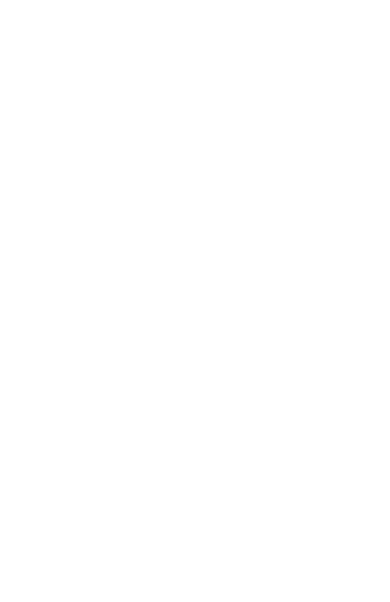
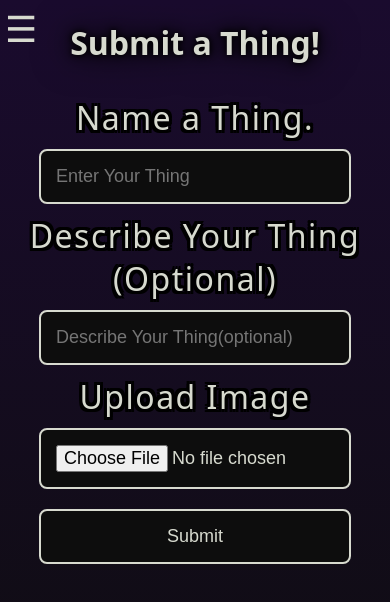
Before and after one commit to dajaks/TheBestThing, a plain HTML site: page submit.html in a window 390 px wide. Drawn offline with Linux system fonts and the light colour scheme; a web font is replaced by a local one.

Commit message:
Submission Page - layout

```diff
--- a/app.js
+++ b/app.js
@@ -9,14 +9,17 @@ const closeBtn = document.querySelector(".close-btn");
 const popupNav = document.querySelector(".popup-nav")
 const navLinks = document.querySelectorAll(".popup-nav a");
 
+if (player1 && player1Text){
 player1.addEventListener("click", () => {
     player1Text.textContent = "Player 1 wins";
 });
+}
 
+if (player2 && player2Text){
 player2.addEventListener("click", () => {
     player2Text.textContent = "Player 2 wins"
 });
-
+}
 navBtn.forEach(btn => {
     btn.addEventListener("click", () => {
         popupNav.classList.add("open");
--- a/resources/css/style.css
+++ b/resources/css/style.css
@@ -25,6 +25,8 @@ h1 {
   color: rgb(215, 218, 207);
   font-size: clamp(90px, 4rem + 2vw, 100px);
   font-family: "Sansita Swashed", system-ui;
+
+
   font-optical-sizing: auto;
   font-weight: 700;
   font-style: normal;
@@ -54,9 +56,7 @@ h2 {
 /* ===============
   NAV
   ================== */
-  .odd-nav {
-    display: none;
-  }
+
   .nav-toggle {
     color: rgb(215, 218, 207);
     position: absolute;
@@ -93,8 +93,23 @@ h2 {
     right: 15px;
     transition: color .3s ease;
     cursor: pointer;
+  }
+
+  .close-btn{
+        text-shadow:
+      -1px -1px 0 black,
+      1px -1px 0 black,
+      -1px  1px 0 black,
+      1px  1px 0 black,
+      0   -1px 0 black,
+      0    1px 0 black,
+      -1px  0   0 black,
+      1px  0   0 black;
 
   }
+
+
+
   .popup-nav a {
     text-decoration: none;
       color: rgb(215, 218, 207);
@@ -206,6 +221,72 @@ header {
 }
 
 /* ===================
+   SUBMISSION FORM
+   =================== */
+
+.submission-container {
+  display: flex;
+  flex-direction: column;
+  align-items: center;
+
+}
+
+.submission-form {
+  display: flex;
+  flex-direction: column;
+  justify-content: center;
+  align-items: center;
+}
+
+.submission-form label {
+  font-size: 32px;
+  color: rgb(215, 218, 207);
+  margin: 10px 10px;
+  font-family: "Sansita Swashed", system-ui;
+  font-weight: 500;
+  letter-spacing: 1.5px;
+  text-shadow:
+    -3px -3px 0 black,
+     3px -3px 0 black,
+    -3px  3px 0 black,
+     3px  3px 0 black,
+     0   -3px 0 black,
+     0    3px 0 black,
+    -3px  0   0 black,
+     3px  0   0 black;
+  text-align: center;
+  box-sizing: border-box;
+}
+
+.submission-form input,
+.submission-form textarea,
+.submission-form button {
+  width: 100%;
+  max-width: 100%;
+  font-family: Arial, Helvetica, sans-serif;
+  font-size: 18px;
+}
+
+.submission-form input,
+.submission-form textare {
+  border: 2px solid rgb(215, 218, 207);
+  border-radius: 8px;
+  color: rgb(215, 218, 207);
+  background-color: #0d0d0d;
+   font-family: Arial, Helvetica, sans-serif;
+
+}
+
+.submission-form button {
+  margin-top: 20px;
+    border: 2px solid rgb(215, 218, 207);
+  border-radius: 8px;
+  color: rgb(215, 218, 207);
+  background-color: #0d0d0d;
+   font-family: Arial, Helvetica, sans-serif;
+}
+
+/* ===================
    MEDIA QUERIES
    =================== */
 
@@ -260,9 +341,40 @@ header {
     font-size: 36px;
     cursor: pointer;
   }
-   .odd-nav {
-    display: none;
+
+
+  /*
+    ====SUBMISSION FORM
+    */
+
+  .submission-container {
+    display: flex;
+    flex-direction: column;
+    align-items: center;
+    justify-content: center;
+    text-align: center;
+    max-width: 100%;
 }
+
+.submission-container h1 {
+  font-size: clamp(32px, 8vw, 90px);
+  text-align: center;
+}
+
+.submission-form input,
+.submission-form textarea,
+.submission-form button {
+  padding: 15px;
+  width: 80%;
+
+}
+
+#sub-nav-toggle{
+  position: absolute;
+  top: 30px;
+  left: 5px;
+}
+
 }
 
 /* 📏 Short screen tiers */
--- a/submit.html
+++ b/submit.html
@@ -3,9 +3,44 @@
 <head>
     <meta charset="UTF-8">
     <meta name="viewport" content="width=device-width, initial-scale=1.0">
+    <link href="https://fonts.googleapis.com/css2?family=Averia+Libre:ital,wght@0,300;0,400;0,700;1,300;1,400;1,700&family=Sansita+Swashed:wght@300..900&display=swap" rel="stylesheet">
+    <link href="./resources/css/style.css" rel="stylesheet">
     <title>Submission Form</title>
+
 </head>
 <body>
 
+
+      <!--
+    ========NAV BAR==========
+    -->
+    <nav class="popup-nav">
+            <div class="close-btn">&times;</div>
+        <a href="index.html">Home</a>
+        <a href="submit.html">Submit</a>
+    </nav>
+
+<!--
+=============SUBMISSION FORM==================
+                -->
+
+      <main class="submission-container">
+        <div id="sub-nav-toggle" class="nav-toggle">&#9776;</div>
+        <h1>Submit a Thing!</h1>
+        <form class="submission-form" action ="#" method="post" enctype="multipart/form-data">
+            <!--Thing Title-->
+            <label for="thing-title">Name a Thing.</label>
+            <input type="text" id="thing-title" name="thing-title" required placeholder="Enter Your Thing">
+            <!--Description of Thing-->
+            <label for="thing-description">Describe Your Thing (Optional)</label>
+            <input type="text" id="thing-description" name="thing-description" placeholder = "Describe Your Thing(optional)">
+            <!--Image upload-->
+            <label for="thing-image">Upload Image</label>
+            <input type="file" id="thing-image" name="thing-image" accept="image/*">
+            <!--Submit button-->
+            <button type="submit">Submit</button>
+        </form>
+      </main>
+    <script src="app.js"></script>
 </body>
 </html>
```
Also changed, not shown: index.html (+4 -6 lines). Lines whose indentation alone changed are shown as unchanged.
